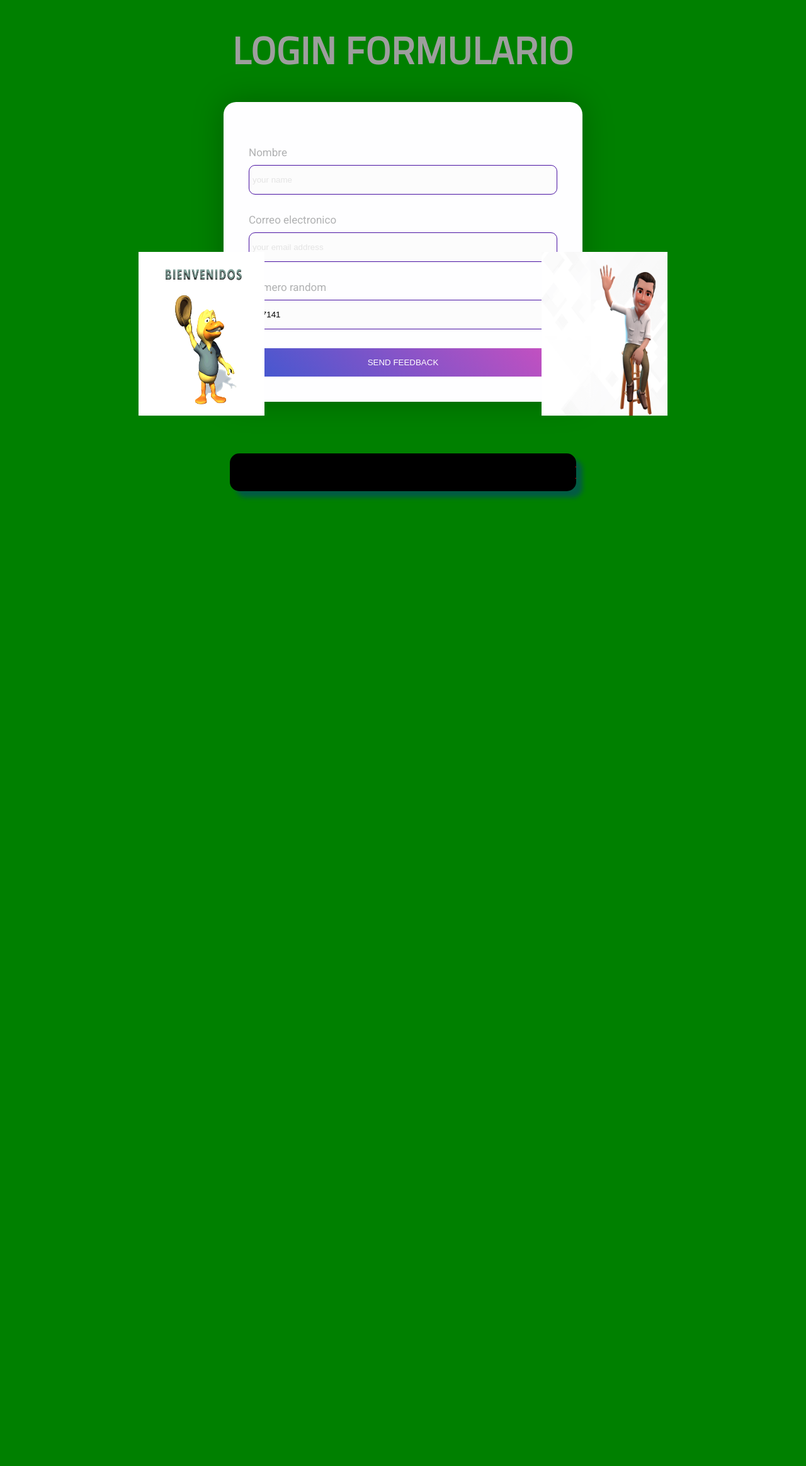
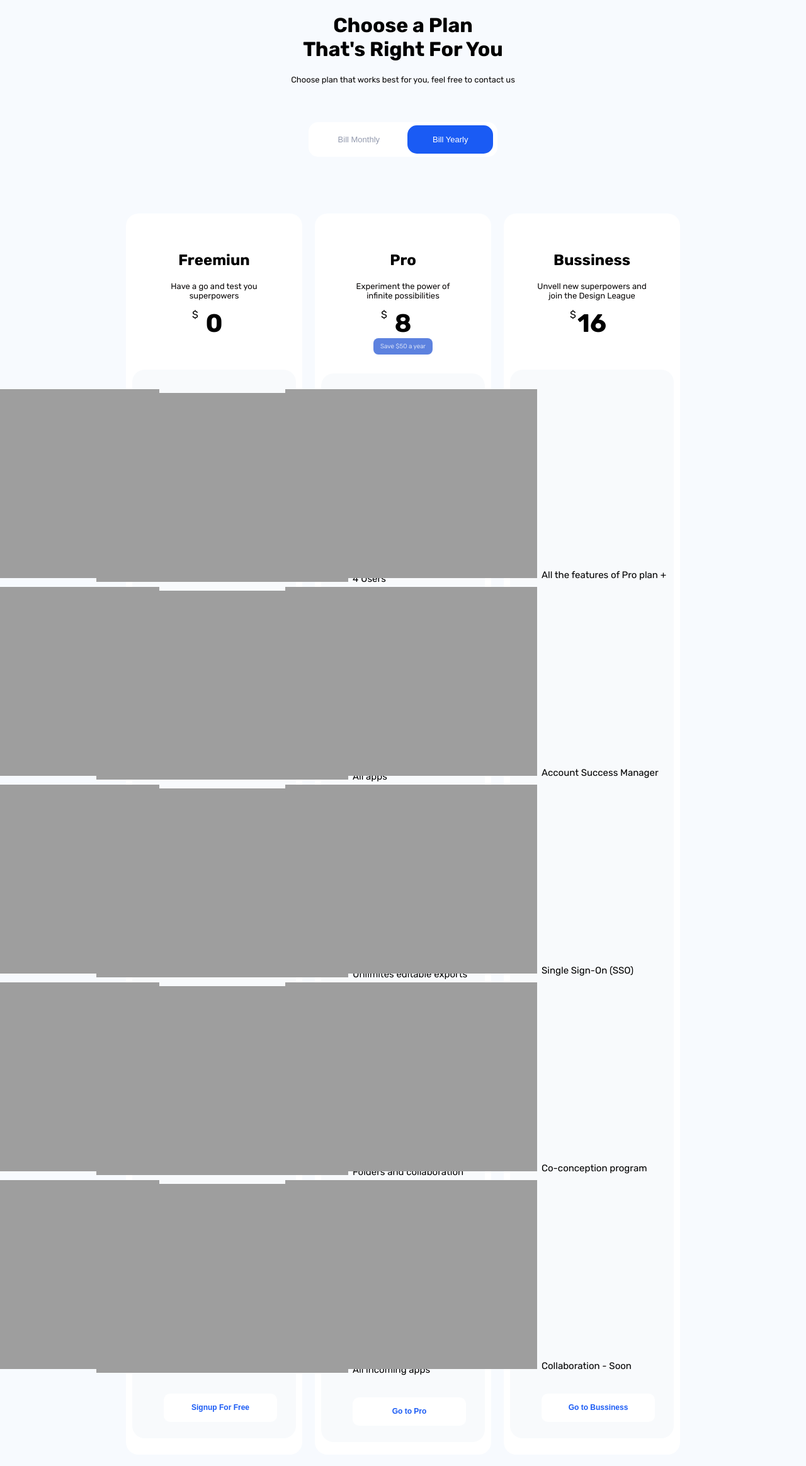
Before and after one commit to JoelAntonio123456/practicas, a PHP site: page /1.html in a window 1280 px wide. Shown: the whole page at 63% size. Before the commit the page ends 793 px from the top, so only its background shows below. Run offline with PHP 8.4, Linux system fonts and the light colour scheme; grey boxes are pictures that could not be loaded.

Commit message:
se agrega el proyecto

```diff
--- a/1.html
+++ b/1.html
@@ -1,78 +1,116 @@
 <!DOCTYPE html>
 <html lang="es">
+    <head>
 
-<head>
-    <meta charset="UTF-8">
-    <meta http-equiv="X-UA-Compatible" content="IE=edge">
-    <meta name="viewport" content="width=device-width, initial-scale=1.0">
-    <title>Formulario</title>
+        <meta charset="UTF-8">
+        <meta name="viewport" content="iwdth=device-width, intial-scale=1.0">
+        <meta http-equiv="X-UA-Compatible" content="IE=edge">
+        <title>Precios de una Web</title>
+        <link href="https://fonts.googleapis.com/css2?family=Rubik:wght@300;400;700&display=swap" rel="stylesheet">
+        <link rel="stylesheet" href="2.css" type="text/css">
+    </head>
+    <body>
+        <header class="main">
+            <h1 class="title">Choose a Plan
+            <br>That's Right For You</h1>
+            <p class="prg">Choose plan that works best for you, feel free to contact us</p>
+        </header>
+        <div class="button-switch">
+            <div class="container">
+                <button class="">Bill Monthly</button>
+                <button class="selected"> Bill Yearly</button>
+            </div>
+        </div>
+        <section id="lista">
+            <div class="tabla">
+                <h2>Freemiun</h2>
+                <p class="prg">Have a go and test you <br> superpowers</p>
+                <div class="precio">
+                    <span class="dolar">$</span>
+                    <span class="numero">0</span>
+                </div>
+                <aside class="caract">
+                    <ul class="caract__ul">
+                        <li class="ul__li">
+                            2 Users
+                        </li>
+                        <li class="ul__li">
+                            2 Files
+                        </li>
+                        <li class="ul__li">
+                            Public Share & Comments
+                        </li>
+                        <li class="ul__li">
+                            Chat Support
+                        </li>
+                        <li class="ul__li">
+                            New incoming apps
+                        </li>
+                        <button class="ul__button">Signup For Free</button>
+                    </ul>
+                </aside>
+            </div>
 
-    <link rel="stylesheet" href="2.css">
-    <script>
-        function sololetras(e){
-        key=e.keycode || e.which;
-        teclado = String.fromCharCode(key).toLowerCase();
-        letras=" abcdefghijklmnñopqrstuvwxyz";
-        especiales ="8-37-38-46-164";
-        teclado_especial=false;
-        for(var i in especiales){
-            if(key==especiales[i]){
-                teclado_especial=true;break;
-        }
-        }
-        if(letras.indexOf(teclado)==-1 && !teclado_especial){
-            return false;
-        }
-        }
-    </script>
-</head>
+            <div class="tabla" id="tabla2">
+                <h2>Pro</h2>
+                <p class="prg">Experiment the power of <br>infinite possibilities</p>
+                <div class="precio">
+                    <span class="dolar">$</span>
+                    <span class="numero">8</span>
+                    <p class="pricing-plan__note">Save $50 a year</p>
+                </div>
 
-<body>
-    <div class="cabeza" style="position: absolute; top: 20px;">
-        <h1>Login Formulario</h1>
-    </div>
-    <div class="presen" style="position: absolute; bottom: 20px;">
-    <marquee>Esperamos su pronta visita gracias por visitarnos</marquee>
-</div>
-    <div class="div1" align="center">
-        <img src="1.gif" style="position: absolute; left: 220px;" height="260" width="200">
-    </div>
-    <div class="div3" align="center">
-        <img src="2.gif" style="position: absolute; right: 220px;" height="260" width="200">
-  </div>
-    <form class="form" method="get">
-        <label for="name" class="form__label label">
-            <span class="label__name">Nombre</span>
-            <input class="label__input" type="text" name="name" id="name" placeholder="your name" required onkeypress="return sololetras(event)">
-        </label>
+                <aside class="car">
+                    <ul class="caract__ul">
+                        <li class="ul__li">
+                            4 Users
+                        </li>
+                        <li class="ul__li">
+                            All apps
+                        </li>
+                        <li class="ul__li">
+                            Unlimites editable exports
+                        </li>
+                        <li class="ul__li">
+                            Folders and collaboration
+                        </li>
+                        <li class="ul__li">
+                            All incoming apps
+                        </li>
+                        <button class="ul__button">Go to Pro</button>
+                    </ul>
+                </aside>
+            </div>
 
-        <label for="correo" class="form__label label">
-            <span class="label__name">Correo electronico</span>
-            <input class="label__input" type="correo" name="correo" id="correo" placeholder="your email address" required>
-        </label>
-
-        <label for="inputRandom" class="form__label label">
-            <span class="label__name">Numero random</span>
-            <input class="label__input" type="text" name="random" id="inputRandom" value="cargando..." readonly>
-        </label>
-
-        <button class="form__btn" onclick="validarcorreo(form.correo.value)">SEND FEEDBACK</button>
-    </form>
-<script>
-    function validarcorreo(correo){
-        var expReg= /^[a-z0-9!#$%&'*+/=?^_`{|}~-]+(?:\.[a-z0-9!#$%&'*+/=?^_`{|}~-]+)*@(?:[a-z0-9](?:[a-z0-9-]*[a-z0-9])?\.)+[a-z0-9](?:[a-z0-9-]*[a-z0-9])?$/;
-        var esValido = expReg.test(correo);
-        if(esValido==true){
-            alert('Entrada exitosa');
-        }
-        else{
-            alert('el correo electronico no es valido');
-        }
-    }
-</script>
-
-    <script src="3.js"></script>
-
-</body>
-
+            <div class="tabla">
+                <h2>Bussiness</h2>
+                <p class="prg">Unvell new superpowers and <br> join the Design League</p>
+                <div class="precio">
+                    <span class="dolar">$</span>
+                    <span class="numero">16</span>
+                </div>
+                <aside class="caract">
+                    <ul class="caract__ul">
+                        <li class="ul__li">
+                            All the features of Pro plan +
+                        </li>
+                        <li class="ul__li">
+                            Account Success Manager
+                        </li>
+                        <li class="ul__li">
+                            Single Sign-On (SSO)
+                        </li>
+                        <li class="ul__li">
+                            Co-conception program
+                        </li>
+                        <li class="ul__li">
+                            Collaboration - Soon
+                        </li>
+                        <button class="ul__button">Go to Bussiness</button>
+                    </ul>
+                </aside>
+            </div>
+        </section>
+    </body>
+        <script src="3.js"></script>
 </html>
--- a/2.css
+++ b/2.css
@@ -1,146 +1,155 @@
-
-@import url('https://fonts.googleapis.com/css2?family=Roboto:wght@400;500&display=swap');
-@import url("https://fonts.googleapis.com/css?family=DM+Sans:400,500,700&display=swap");
-@import url('https://fonts.googleapis.com/css?family=Cairo');
-
-
-
-:root {
-    --bodyBg: #ffffff;
-    --formularioBg: #FEFEFF;
-    --formularioName: hsla(220, 1%, 59%, 0.747);
-    --inputBg: #FCFCFC;
-    --inputBorder: hsl(263, 82%, 35%);
-    --placehoderColor: #E4E4E4;
-    --border-radius: 3px;
+body{
+    font-family: 'Rubik', sans-serif;
+    background-color: #f7fafe;
 }
 
-* {
-    margin: 0;
-    padding: 0;
-    box-sizing: border-box;
+.main{
+    text-align: center;
+    font-family: 'Rubik', sans-serif;
 }
 
-body {
-    height: 100vh;
-    background-color: var(--bodyBg);
+#lista{
+    display:flex;
+    justify-content: center;
+    text-align: center;
+    margin-top: 80px;
+}
+
+.precio{
+    position: relative;
+}
+
+.dolar{
+    position: absolute;
+    left: 65px;
+}
+
+.numero{
+    font-size: 40px;
+    font-weight: 600;
+}
+
+.ul__li {
+    padding: 5px 0;
+    text-align: left;
+    font-size: 15px;
+    color: black;
+
+}
+
+.caract__ul{
+    list-style-image: url('/img/check-circle.png');
+}
+
+.prg{
+    font-size: 13px;
+    color: rgb(12, 10, 10);
+    transition: 1s;
+}
+.pricing-plan__note {
+    padding: 7px;
+    text-align: center;
+    width: 80px;
+    margin: auto;
+    border-radius: 8px;
+    color: #ffffff;
+    font-weight: 200;
+    font-size: 10px;
+    background-color: #5d82df;
+    box-shadow: rgba(0, 0, 0, 0.2) inset;
+}
+
+.caract{
+    background-color: #f8fafc;
+    border-radius: 20px;
+    padding: 10px;
+    margin-bottom: -20px;
+    margin-left: -30px;
+    margin-right: -30px;
+    margin-top: 50px;
+}
+.car{
+    background-color: #f8fafc;
+    border-radius: 20px;
+    padding: 10px;
+    margin-bottom: -20px;
+    margin-left: -30px;
+    margin-right: -30px;
+    margin-top: 30px;
+}
+
+.ul__button{
+    border-radius: 10px;
+    border: none;
+    color: #1a5bf4;
+    font-weight: bolder;
+    background-color: white;
+    width: 90%;
+    margin-top: 30px;
+    margin-right: 50px;
+    padding: 10px;
+    font-size: 12px;
+    height: 45px;
+}
+
+.tabla{
+    background-color: white;
+    border-radius: 20px;
+    padding: 40px;
+    margin: 10px;
+    width: 200px;
+    transition:  1s;
+}
+
+.container{
+    margin: 0 auto;
+    display: inline-flex;
+    border-radius: 15px;
+    overflow:  hidden;
+    padding: 5px;
+    background-color: white;
+    height: 45px;
+}
+
+.container button{
+    margin-left: 2px;
+    margin-right: 2px;
+    padding: 10px;
+    padding-left: 40px;
+    padding-right: 40px;
+    border: none;
+    background-color: transparent;
+    font-size: 13px;
+    color: #939aae;
+    cursor: pointer;
+    border-radius: 15px;
+    transition: background-color 0.3s;
+}
+
+.container button.selected {
+    background-color: #1a5bf4;
+    color: white;
+}
+
+.button-switch{
     display: flex;
+    flex-direction: column;
     align-items: center;
     justify-content: center;
-    background-color: green;
+    margin-top: 60px;
 }
 
-
-.form {
-    background-color: var(--formularioBg);
-    width: 570px;
-    box-shadow: 0 0 50px 1px #0000003a;
-    border-radius: 20px;
-    padding: 40px;
-    font-family: 'Roboto', sans-serif;
+.tabla:hover{
+    content: attr(data-content);
+    background: radial-gradient(circle, rgba(44,104,245,1) 12%, rgba(26,91,244,1) 66%);
+    transform: translateY(3%);
+    color: white;
 }
 
-.label {
-    display: block;
-    margin: 30px 0
+.tabla:hover .ul__button{
+    background-color: #1a5bf4;
+    color: white;
 }
-
-.label__name {
-    display: block;
-    color: var(--formularioName);
-    font-size: 17px;
-    margin: 10px 0;
+.tabla:hover .prg{
+    color: white;
 }
-
-.label__input,
-.form__btn {
-    display: block;
-    width: 100%;
-    padding: 15px 5px;
-    border: none;
-    outline: none;
-    border-radius: var(--border-radius);
-}
-
-.label__input {
-    border: 1px solid var(--inputBorder);
-    border-radius: 10px;
-    background-color: var(--inputBg);
-}
-
-.label__input::placeholder {
-    color: var(--placehoderColor);
-}
-
-.form__btn {
-    background-color: var(--formularioBtn);
-    color: #fff;
-    cursor: pointer;
-    border-radius: 10px;
-    background: linear-gradient(-135deg, #c850c0, #4158d0);
-}
-
-
-@media (max-width:768px) {
-    .form {
-        width: 90%;
-        padding: 20px;
-    }
-
-    .label {
-        margin: 15px 0;
-    }
-
-    .label__name {
-        font-size: 14px;
-    }
-
-    .label__input {
-        padding: 10px 5px;
-    }
-}
-.cabeza{
-    font-family: 'cairo';
-    text-align: center;
-    color: #fff;
-    display: flex;
-    flex-direction: column;
-    letter-spacing: 1px;
-    line-height: 2;
-}
-h1{
-    background-image: url(https://media.giphy.com/media/t2aAdTgnU9Ie6jvG0W/giphy.gif);
-    background-size: cover;
-    color: transparent;
-    -moz-background-clip: text;
-    -webkit-background-clip: text;
-    text-transform: uppercase;
-    font-size: 60px;
-}
-
-.parent {
-    display: grid;
-    grid-template-columns: repeat(3, 1fr);
-    grid-template-rows: 1fr;
-    grid-column-gap: 0px;
-    grid-row-gap: 0px;
-    }
-
-    .div1 { grid-area: 1 / 1 / 2 / 2; }
-    .div2 { grid-area: 1 / 2 / 2 / 3; }
-    .div3 { grid-area: 1 / 3 / 2 / 4; }
-
-    div.presen{
-        position: absolute;
-        width: 550px; /*ancho del div(es una capa)*/
-        height: 60px; /*alto del div(es una capa)*/
-        color: red; /*color de letra dentro de div*/
-        background-color: black; /*color de fondo del DIV*/
-        /*centro vertical*/
-        display: flex;
-        justify-content: center; /*alineacion*/
-        flex-direction: column; /* la forma depresentar sera eb columna*/
-        box-shadow: 10px 10px   7px rgba(10, 10, 224, 0.30);
-        border-radius: 15px;
-        font-size: 30px;
-        }
```
Also changed, not shown: 3.js (+9 -11 lines), 1.gif (deleted), 2.gif (deleted).
